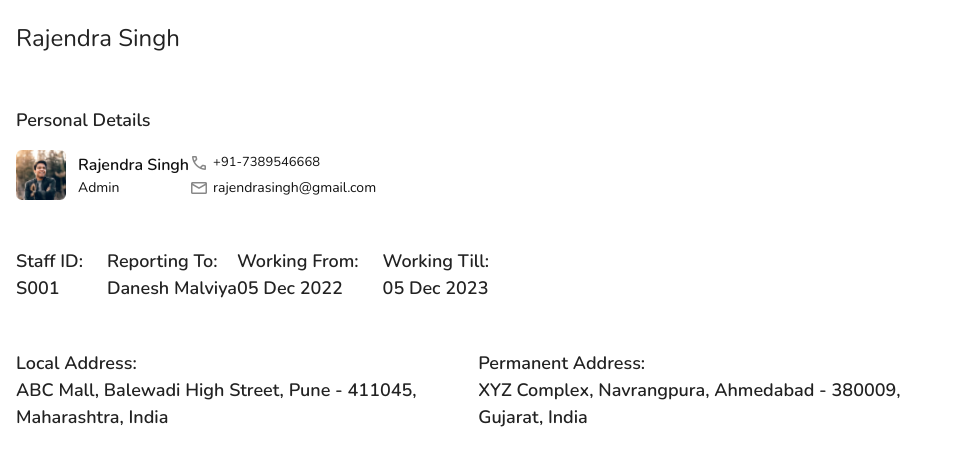
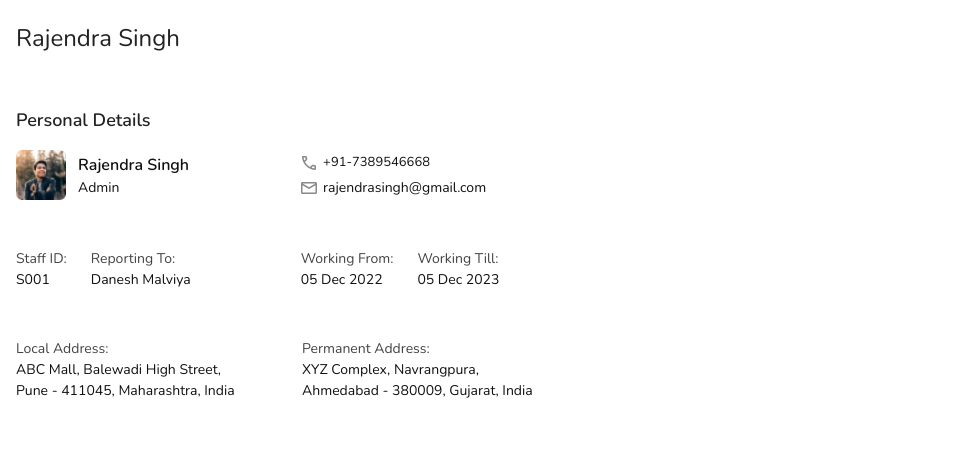
Before and after one commit to parakhpixel6/Restaurant-Menu-Pixel6, a website: page manage_staff/staff_detail.html in a window 1280 px wide. Shown: the full height of the page, 0-974 px from the left. Drawn offline with nearby package versions, Linux system fonts and the light colour scheme.

Commit message:
Food item details & staff details compiled css

```diff
--- a/css/style.css
+++ b/css/style.css
@@ -50,6 +50,10 @@ li {
   gap: 36px;
 }
 
+.g-110 {
+  gap: 110px;
+}
+
 .pad-16-0 {
   padding: 16px 0px;
 }
@@ -171,6 +175,14 @@ li {
 
 .mar-b-12 {
   margin-bottom: 12px;
+}
+
+.mar-t-12 {
+  margin-top: 12px;
+}
+
+.mar-t-8 {
+  margin-top: 8px;
 }
 
 .mar-0 {
@@ -431,7 +443,7 @@ label {
 
 .input-box {
   border-bottom: 1px solid #555555;
-  padding: 0px 0px 10px 16px;
+  padding: 10px 0px 10px 16px;
 }
 
 .input-with-btn {
@@ -487,7 +499,7 @@ button:hover {
   padding: 12px 16px;
 }
 .custom-table td.item-descp {
-  width: 365px;
+  width: 360px;
 }
 .custom-table thead td {
   color: #ff4747;
@@ -1670,6 +1682,33 @@ button:hover {
   font-size: 20px;
   color: #888888;
 }
+.table-selected .table-details-wrap .order-details-container .staff-details .staff-detail-officeInfo {
+  font-size: 14px;
+  font-style: normal;
+  font-weight: 400;
+  line-height: 21px;
+  color: #111;
+}
+.table-selected .table-details-wrap .order-details-container .staff-details .staff-detail-officeInfo p:first-child {
+  color: #444;
+}
+.table-selected .table-details-wrap .order-details-container .staff-details .staff-detail-address {
+  gap: 51px;
+  font-size: 14px;
+  font-style: normal;
+  font-weight: 400;
+  line-height: 21px;
+  color: #111;
+}
+.table-selected .table-details-wrap .order-details-container .staff-details .staff-detail-address p:first-child {
+  color: #444;
+}
+.table-selected .table-details-wrap .order-details-container .staff-details .staff-detail-address .staff-detail-local {
+  width: 235px;
+}
+.table-selected .table-details-wrap .order-details-container .staff-details .staff-detail-address .staff-detail-permanent {
+  width: 235px;
+}
 .table-selected .table-details-wrap .order-details-wrap {
   align-self: flex-start;
 }
```
Also changed, not shown: 1 other file.
